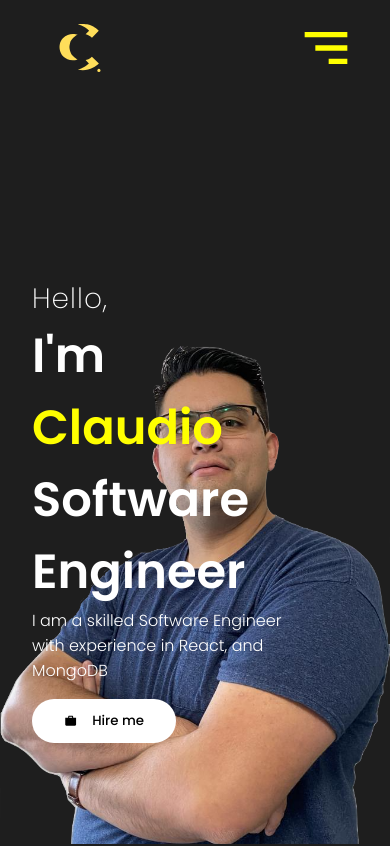
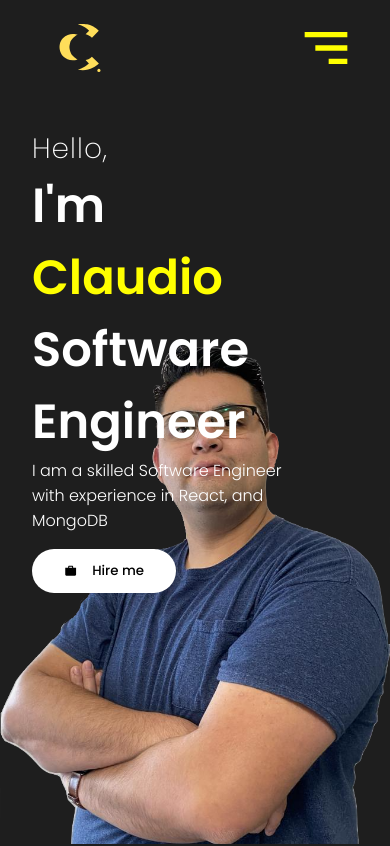
Before and after one commit to claudio-parra/portfolio, a React (Create React App) app: page / in a window 390 px wide. Shown: the top 846 px of the page. Built offline with nearby package versions, Linux system fonts and the light colour scheme.

Commit message:
Update intro.css to align intro content to the left

```diff
--- a/src/components/Intro/intro.css
+++ b/src/components/Intro/intro.css
@@ -76,5 +76,8 @@
         max-width: 100%; /* Ensure the image does not exceed the width of the container */
         height: auto;   /* Maintain aspect ratio */
     }
+    .introContent{
+        justify-content:flex-start;
+    }
 
 }
```
